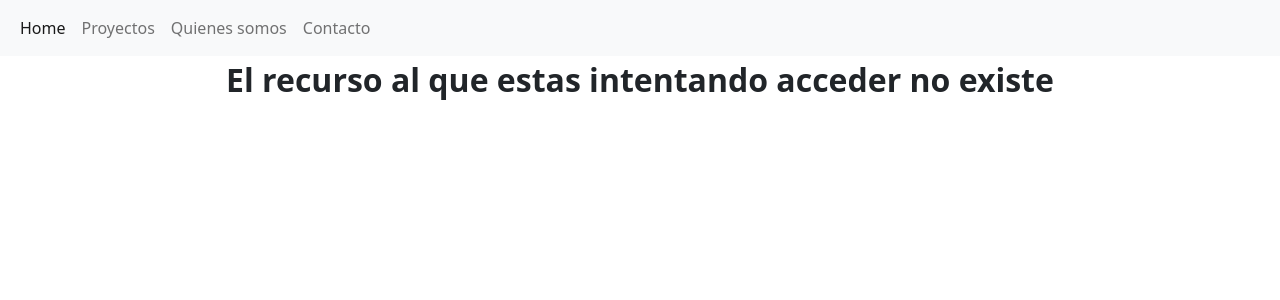
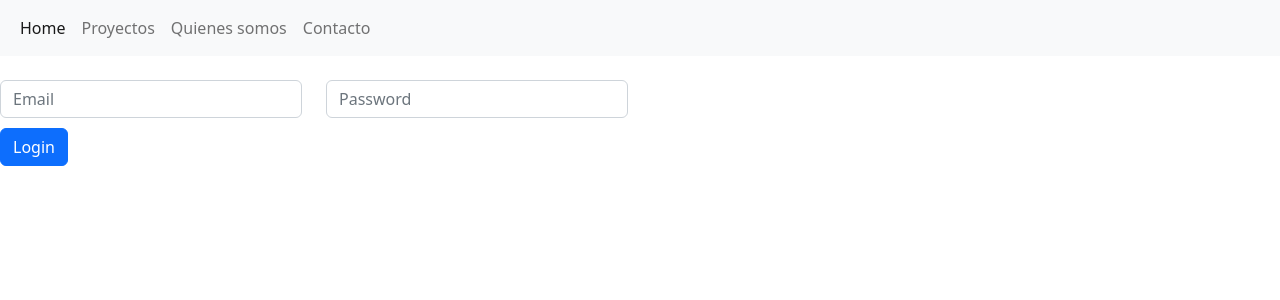
Before and after one commit to Francisco2020-Ra/Angular-Login, an Angular app: page /login in a window 1280 px wide. Shown: the top 300 px of the page. Built offline with nearby package versions, Linux system fonts and the light colour scheme.

Commit message:
Creando formulario login

```diff
--- a/src/app/app.module.ts
+++ b/src/app/app.module.ts
@@ -19,6 +19,7 @@
 import { DataService } from './data.service';
 import { EmpleadoService } from './empleado.service';
 import { ServicioEmpleadoService } from './servicio-empleado.service';
+import { LoginComponent } from './login/login.component';
 
 
 const appRoutes: Routes = [
@@ -28,6 +29,7 @@
   { path: 'quienes', component: QuienesComponentComponent },
   { path: 'contacto', component: ContactoComponentComponent },
   { path: 'actualiza/:id', component: ActualizaComponentComponent },
+  { path: "login", component: LoginComponent },
   { path: '**', component: ErrorPersonalizadoComponent }
 
 ]
@@ -43,7 +45,8 @@
     ProyectosComponentComponent,
     QuienesComponentComponent,
     ContactoComponentComponent,
-    ErrorPersonalizadoComponent
+    ErrorPersonalizadoComponent,
+    LoginComponent
   ],
   imports: [
     BrowserModule,
--- /dev/null
+++ b/src/app/login/login.component.html
@@ -0,0 +1,16 @@
+<div>
+<br>
+    <form class="form-group row">
+
+        <div  class="form-group col-md-3">
+            <input type="email" name="email" placeholder="Email" class="form-control">
+        </div>
+        <div class="form-group col-md-3">
+            <input type="password" name="password" placeholder="Password" class="form-control">
+        </div>
+        <br><br>
+        <div>
+            <button type="submit" class="btn btn-primary">Login</button>
+        </div>
+    </form>
+</div>
--- /dev/null
+++ b/src/app/login/login.component.ts
@@ -0,0 +1,15 @@
+import { Component, OnInit } from '@angular/core';
+
+@Component({
+  selector: 'app-login',
+  templateUrl: './login.component.html',
+  styleUrls: ['./login.component.css']
+})
+export class LoginComponent implements OnInit {
+
+  constructor() { }
+
+  ngOnInit(): void {
+  }
+
+}
```
Also changed, not shown: src/app/login/login.component.css (added).
